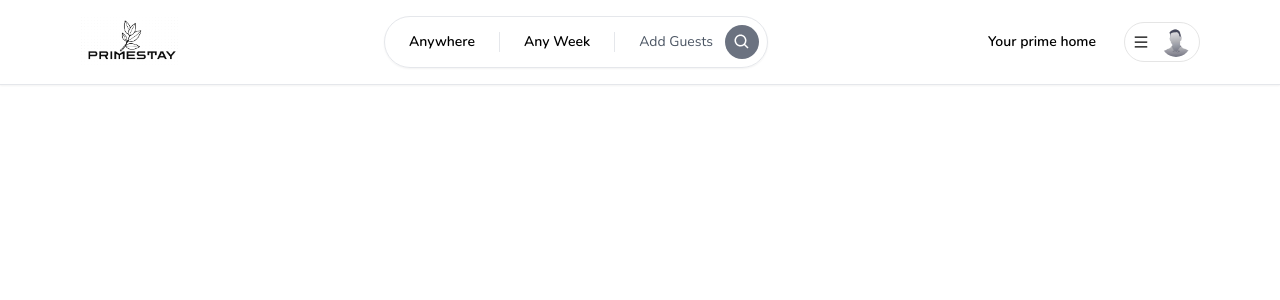
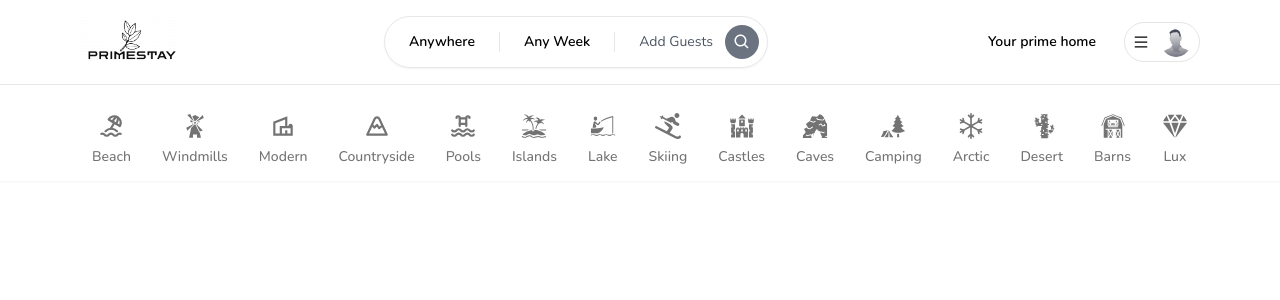
Before and after one commit to sleekcharly/primestay, a Next.js app: page / in a window 1280 px wide. Shown: the top 300 px of the page. Built offline with nearby package versions, Linux system fonts and the light colour scheme; no server answers.

Commit message:
Created the categories section of the navbar.

```diff
--- /dev/null
+++ b/app/components/CategoryBox.tsx
@@ -0,0 +1,67 @@
+'use client';
+
+import { useRouter, useSearchParams } from 'next/navigation';
+import React, { useCallback } from 'react';
+import { IconType } from 'react-icons';
+import qs from 'query-string';
+
+interface CategoryBoxProps {
+  label: string;
+  icon: IconType;
+  selected?: boolean;
+}
+
+const CategoryBox: React.FC<CategoryBoxProps> = ({
+  label,
+  icon: Icon,
+  selected,
+}) => {
+  // set router
+  const router = useRouter();
+  const params = useSearchParams();
+
+  const handleClick = useCallback(() => {
+    let currentQuery = {};
+
+    if (params) {
+      // set the current query
+      currentQuery = qs.parse(params.toString());
+    }
+
+    // set updated query using category label
+    const updatedQuery: any = {
+      ...currentQuery,
+      category: label,
+    };
+
+    // if the label is equal to the category label in params, delete the catgory label in updatedQuery
+    if (params?.get('category') === label) {
+      delete updatedQuery.category;
+    }
+
+    // set url
+    const url = qs.stringifyUrl(
+      {
+        url: '/',
+        query: updatedQuery,
+      },
+      { skipNull: true },
+    );
+
+    router.push(url);
+  }, [label, params, router]);
+
+  return (
+    <div
+      onClick={handleClick}
+      className={`flex flex-col items-center justify-center gap-2 p-3 border-b-2 hover:text-neutral-800 transition cursor-pointer ${
+        selected ? 'border-b-neutral-800' : 'border-transparent'
+      } ${selected ? 'text-neutral-800' : 'text-neutral-500'}`}
+    >
+      <Icon size={26} />
+      <div className="font-medium text-sm">{label}</div>
+    </div>
+  );
+};
+
+export default CategoryBox;
--- a/app/components/modals/LoginModal .tsx
+++ b/app/components/modals/LoginModal .tsx
@@ -36,6 +36,12 @@
       password: '',
     },
   });
+
+  //   function for handling toggling of login and sign up modals
+  const openRegister = () => {
+    loginModal.onClose();
+    registerModal.onOpen();
+  };
 
   const onSubmit: SubmitHandler<FieldValues> = async (data) => {
     // update loading state
@@ -103,12 +109,12 @@
 
       <div className="text-neutral-500 text-center mt-4 font-light">
         <div className="justify-center flex flex-row items-center gap-2">
-          <div>Already have an account?</div>
+          <div>Don&apos;t have an account?</div>
           <div
-            onClick={loginModal.onClose}
+            onClick={openRegister}
             className="text-neutral-800 cursor-pointer hover:underline"
           >
-            Log in
+            Sign up
           </div>
         </div>
       </div>
--- a/app/components/modals/RegisterModal.tsx
+++ b/app/components/modals/RegisterModal.tsx
@@ -12,10 +12,12 @@
 import { toast } from 'react-hot-toast';
 import Button from '../Button';
 import { signIn } from 'next-auth/react';
+import useLoginModal from '@/app/hooks/useLoginModal';
 
 const RegisterModal = () => {
-  // use the register modal hook
+  // use the register and login modal hook
   const registerModal = useRegisterModal();
+  const loginModal = useLoginModal();
 
   // set modal state
   const [isLoading, setIsLoading] = useState(false);
@@ -31,6 +33,12 @@
       password: '',
     },
   });
+
+  //   function for handling toggling of login and sign up modals
+  const openLogin = () => {
+    loginModal.onOpen();
+    registerModal.onClose();
+  };
 
   const onSubmit: SubmitHandler<FieldValues> = async (data) => {
     // update loading state
@@ -104,7 +112,7 @@
         <div className="justify-center flex flex-row items-center gap-2">
           <div>Already have an account?</div>
           <div
-            onClick={registerModal.onClose}
+            onClick={openLogin}
             className="text-neutral-800 cursor-pointer hover:underline"
           >
             Log in
--- /dev/null
+++ b/app/components/navbar/Categories.tsx
@@ -0,0 +1,136 @@
+'use client';
+
+import React from 'react';
+import Container from '../Container';
+
+// icons
+import {
+  GiWindmill,
+  GiIsland,
+  GiBoatFishing,
+  GiCastle,
+  GiCaveEntrance,
+  GiForestCamp,
+  GiCactus,
+  GiBarn,
+} from 'react-icons/gi';
+import { FaSkiing } from 'react-icons/fa';
+import { BsSnow } from 'react-icons/bs';
+import { IoDiamond } from 'react-icons/io5';
+import { MdOutlineVilla } from 'react-icons/md';
+import { TbBeach, TbMountain, TbPool } from 'react-icons/tb';
+
+import CategoryBox from '../CategoryBox';
+import { usePathname, useSearchParams } from 'next/navigation';
+
+export const categories = [
+  {
+    label: 'Beach',
+    icon: TbBeach,
+    description: 'This property is close to the beach!',
+  },
+  {
+    label: 'Windmills',
+    icon: GiWindmill,
+    description: 'This property has a wind mill',
+  },
+  {
+    label: 'Modern',
+    icon: MdOutlineVilla,
+    description: 'This property is modern!',
+  },
+  {
+    label: 'Countryside',
+    icon: TbMountain,
+    description: 'This property is in the countryside!',
+  },
+  {
+    label: 'Pools',
+    icon: TbPool,
+    description: 'This is property has a beautiful pool!',
+  },
+  {
+    label: 'Islands',
+    icon: GiIsland,
+    description: 'This property is on an island!',
+  },
+  {
+    label: 'Lake',
+    icon: GiBoatFishing,
+    description: 'This property is near a lake!',
+  },
+  {
+    label: 'Skiing',
+    icon: FaSkiing,
+    description: 'This property has skiing activies!',
+  },
+  {
+    label: 'Castles',
+    icon: GiCastle,
+    description: 'This property is an ancient castle!',
+  },
+  {
+    label: 'Caves',
+    icon: GiCaveEntrance,
+    description: 'This property is in a spooky cave!',
+  },
+  {
+    label: 'Camping',
+    icon: GiForestCamp,
+    description: 'This property offers camping activities!',
+  },
+  {
+    label: 'Arctic',
+    icon: BsSnow,
+    description: 'This property is in arctic environment!',
+  },
+  {
+    label: 'Desert',
+    icon: GiCactus,
+    description: 'This property is in the desert!',
+  },
+  {
+    label: 'Barns',
+    icon: GiBarn,
+    description: 'This property is in a barn!',
+  },
+  {
+    label: 'Lux',
+    icon: IoDiamond,
+    description: 'This property is brand new and luxurious!',
+  },
+];
+
+const Categories = ({}) => {
+  // set params
+  const params = useSearchParams();
+  // get the category from the url
+  const category = params?.get('category');
+
+  //   get pathname
+  const pathname = usePathname();
+
+  // set main page string
+  const isMainPage = pathname === '/';
+
+  if (!isMainPage) {
+    return null;
+  }
+
+  return (
+    <Container>
+      <div className="pt-4 flex flex-row items-center justify-between overflow-x-auto">
+        {categories.map((item) => (
+          <CategoryBox
+            key={item.label}
+            label={item.label}
+            selected={category === item.label}
+            icon={item.icon}
+          />
+        ))}
+      </div>
+    </Container>
+  );
+};
+
+export default Categories;
--- a/app/components/navbar/Logo.tsx
+++ b/app/components/navbar/Logo.tsx
@@ -12,6 +12,7 @@
 
   return (
     <Image
+      onClick={() => router.push('/')}
       alt="logo"
       className="hidden md:block cursor-pointer"
       height="100"
--- a/app/components/navbar/Navbar.tsx
+++ b/app/components/navbar/Navbar.tsx
@@ -7,6 +7,7 @@
 import UserMenu from './UserMenu';
 
 import { SafeUser } from '@/app/types';
+import Categories from './Categories';
 
 interface NavbarProps {
   currentUser?: SafeUser | null;
@@ -24,6 +25,8 @@
           </div>
         </Container>
       </div>
+
+      <Categories />
     </div>
   );
 };
--- a/package.json
+++ b/package.json
@@ -22,6 +22,7 @@
     "next": "13.3.0",
     "next-auth": "^4.22.0",
     "postcss": "8.4.21",
+    "query-string": "^8.1.0",
     "react": "18.2.0",
     "react-dom": "18.2.0",
     "react-hook-form": "^7.43.9",
```
Also changed, not shown: 1 other file (tests, documents, lock files or other folders).
